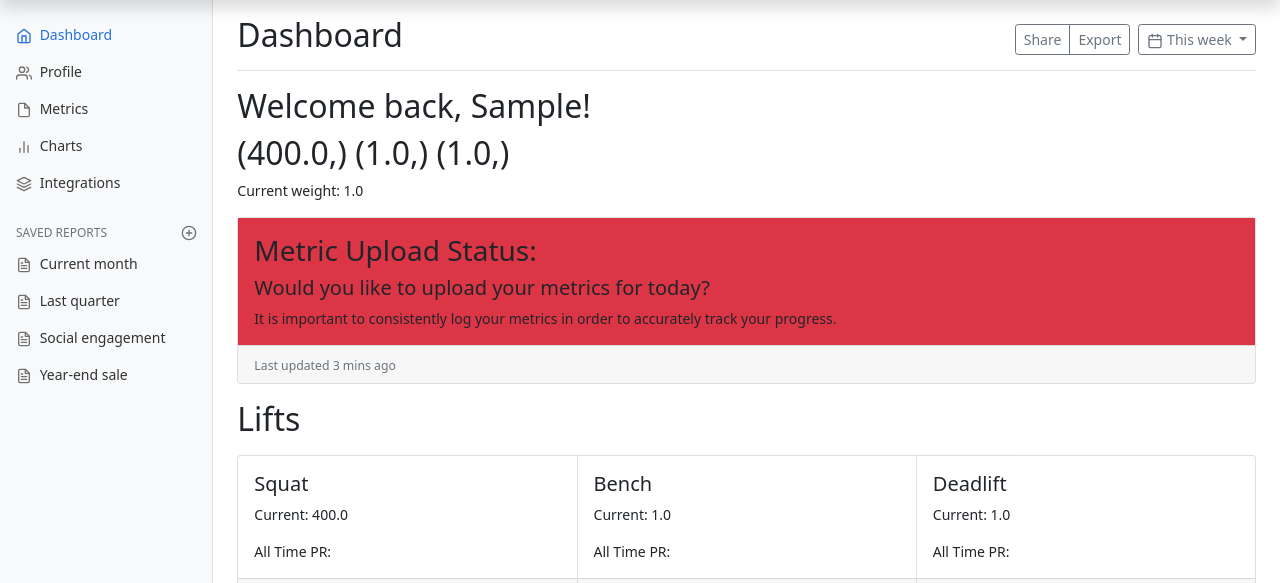
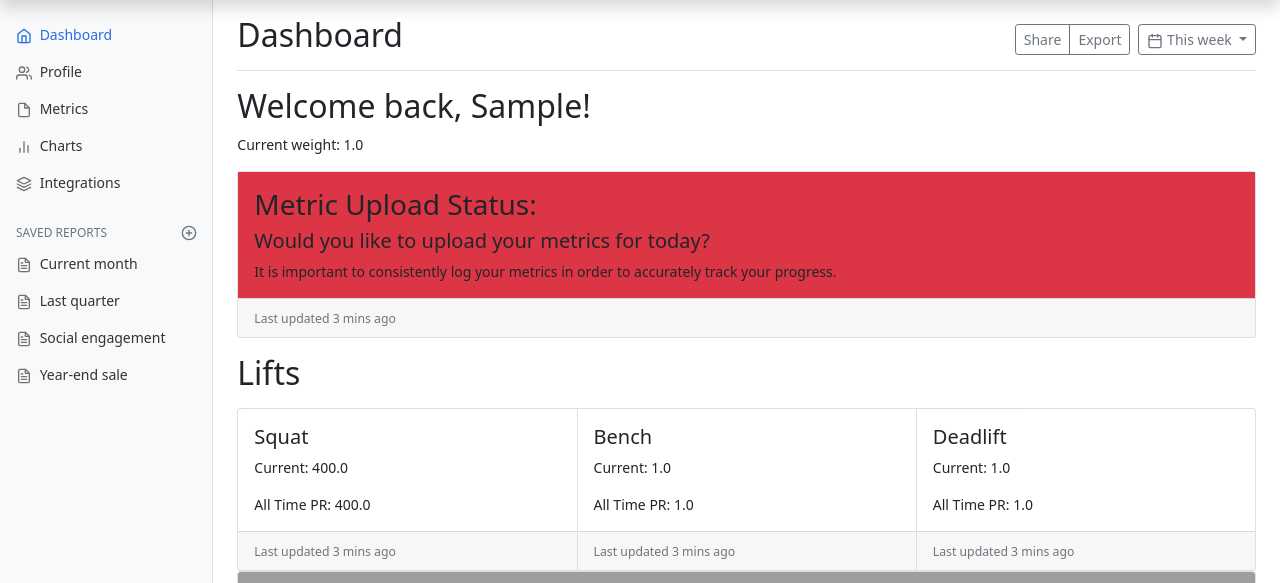
Before and after one commit to jjz17/Natural-Strength, a Flask app: page /home in a window 1280 px wide. Shown: the part 48-631 px from the top of the page. Run offline with Flask 2, Linux system fonts and the light colour scheme; the visitor is signed in with stand-in values (Sample User, id 1); data comes from the database, SQL or seed files in the repository; grey boxes are pictures that could not be loaded.

Commit message:
Displaying lift stats in cards

```diff
--- a/application/main.py
+++ b/application/main.py
@@ -175,7 +175,7 @@ def home():
 
         # return str(user_metric.date)
         # return render_template('home.html', username=session['username'].title(), no_metrics_for_today=no_metrics_for_today, last_record=user_metric)
-        return render_template('homepage.html', username=session['username'].title(), no_metrics_for_today=no_metrics_for_today, last_record=user_metric, ms=max_squat, mb=max_bench, md=max_deadlift)
+        return render_template('homepage.html', username=session['username'].title(), no_metrics_for_today=no_metrics_for_today, last_record=user_metric, ms=max_squat[0], mb=max_bench[0], md=max_deadlift[0])
     # User is not loggedin redirect to login page
     return redirect(url_for('login'))
 
--- a/application/templates/homepage.html
+++ b/application/templates/homepage.html
@@ -40,9 +40,6 @@ This week
 
 
 <h2>Welcome back, {{ username }}!</h2>
-<h2>
-    {{ms}} {{mb}} {{md}}
-</h2>
 <!-- <div class="table-responsive">
 </div>
 <div class="row">
@@ -87,7 +84,7 @@ This week
         <div class="card-body">
             <h5 class="card-title">Squat</h5>
             <p class="card-text">Current: {{ last_record.squat }}</p>
-            <p class="card-text">All Time PR: </p>
+            <p class="card-text">All Time PR: {{ms}}</p>
         </div>
         <div class="card-footer">
             <small class="text-muted">Last updated 3 mins ago</small>
@@ -98,7 +95,7 @@ This week
         <div class="card-body">
             <h5 class="card-title">Bench</h5>
             <p class="card-text">Current: {{ last_record.bench }}</p>
-            <p class="card-text">All Time PR: </p>
+            <p class="card-text">All Time PR: {{mb}}</p>
         </div>
         <div class="card-footer">
             <small class="text-muted">Last updated 3 mins ago</small>
@@ -109,7 +106,7 @@ This week
         <div class="card-body">
             <h5 class="card-title">Deadlift</h5>
             <p class="card-text">Current: {{ last_record.deadlift }}</p>
-            <p class="card-text">All Time PR: </p>
+            <p class="card-text">All Time PR: {{md}}</p>
         </div>
         <div class="card-footer">
             <small class="text-muted">Last updated 3 mins ago</small>
```
